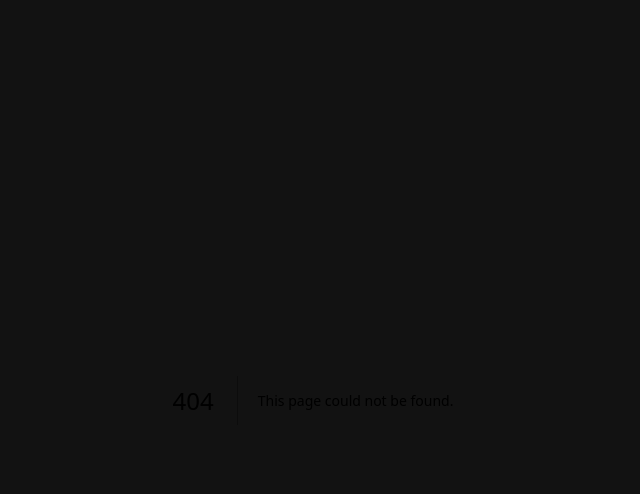
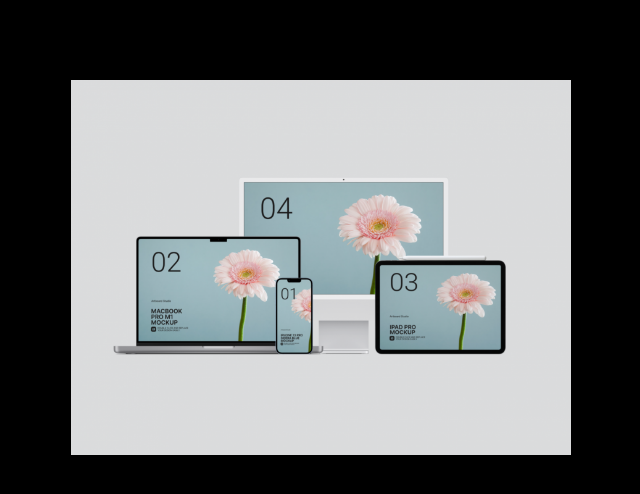
Before and after one commit to KaiAlan/yet-another-useless-website, a Next.js app: page /image-morph in a window 1280 px wide. Before the commit this address had no page. Shown: the top 494 px of the page, without its empty margins (327-967 px from the left). Built offline with nearby package versions, Linux system fonts and the light colour scheme.

Commit message:
image morph not completed yet

```diff
--- /dev/null
+++ b/app/image-morph/page.tsx
@@ -0,0 +1,22 @@
+import Image from 'next/image'
+import React from 'react'
+
+const ImageMorph = () => {
+  return (
+    <div className='w-full min-h-screen bg-black text-white flex flex-col justify-start items-center pt-20 mx-auto'>
+        <div className='flex felx-col justify-start items-start gap-4'>
+          <h1></h1>
+          <Image
+            src='/images/epx-2.png'
+            alt='image'
+            width={0}
+            height={0}
+            placeholder='empty'
+            className='w-[500px] h-auto [perspective:1000px] [rotateZ:20deg] [rotateY:30deg]'
+          />
+        </div>
+    </div>
+  )
+}
+
+export default ImageMorph
--- a/next.config.mjs
+++ b/next.config.mjs
@@ -1,4 +1,8 @@
 /** @type {import('next').NextConfig} */
-const nextConfig = {};
+const nextConfig = {
+  images: {
+    unoptimized: true,
+  }
+};
 
 export default nextConfig;
```
